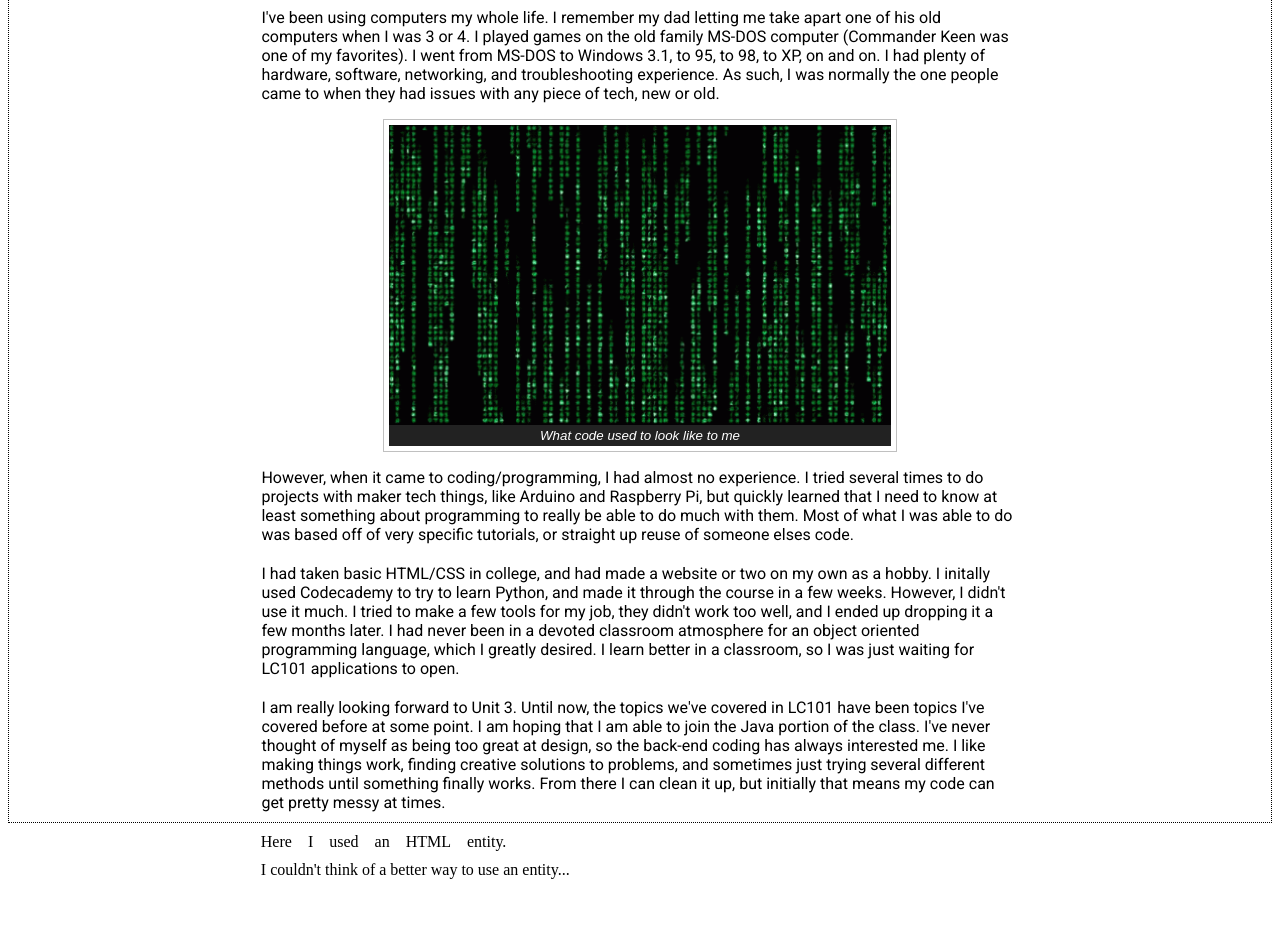
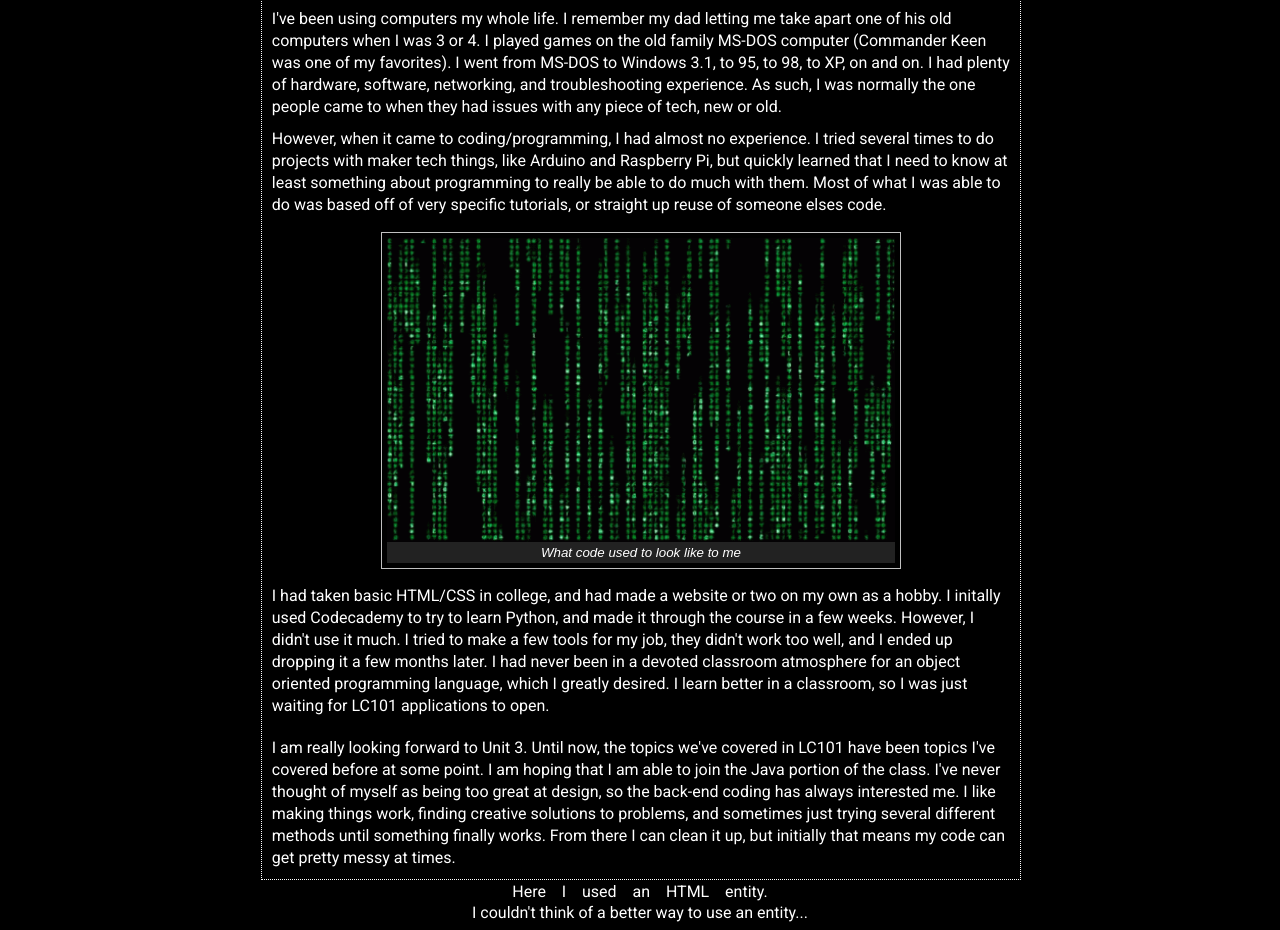
Before and after one commit to bdaubry/html-me-something, a plain HTML site: page index.html in a window 1280 px wide. Shown: the part 99-1029 px from the top of the page. Before the commit the page ends 988 px from the top, so only its background shows below. Drawn offline with Linux system fonts and the light colour scheme.

Commit message:
final version

```diff
--- a/index.html
+++ b/index.html
@@ -18,19 +18,18 @@
                 I had plenty of hardware, software, networking, and troubleshooting experience. As such, I was
                 normally the one people came to when they had issues with any piece of tech, new or old.
             </p>
+            <p class="bodyp" id="p2">
+                However, when it came to coding/programming, I had almost no experience. I tried several times to
+                do projects with maker tech things, like Arduino and Raspberry Pi, but quickly learned that
+                I need to know at least something about programming to really be able to do much with them. Most of what I
+                was able to do was based off of very specific tutorials, or straight up reuse of someone elses code.
+            </p>
             <div class="content" id="picture">
                 <figure>
                     <img src="images/tenor.gif" alt="How code appeared to me initially" id="matrix">
                     <figcaption>What code used to look like to me</figcaption>
                 </figure>
             </div>
-            <p class="bodyp" id="p2">
-                However, when it came to coding/programming, I had almost no experience. I tried several times to
-                do projects with maker tech things, like Arduino and Raspberry Pi, but quickly learned that
-                I need to know at least something about programming to really be able to do much with them. Most of what I
-                was able to do was based off of very specific tutorials, or straight up reuse of someone elses code.
-            </p>
-            <img src="" alt="">
             <p class="bodyp" id="p3">
                 I had taken basic HTML/CSS in college, and had made a website or two on my own as a hobby. I initally used
                 Codecademy to try to learn Python, and made it through the course in a few weeks. However, I
@@ -50,8 +49,8 @@
             </p>
         </article>
         <footer id="footer">
-            <p>Here&nbsp;&nbsp;&nbsp;&nbsp;I&nbsp;&nbsp;&nbsp;&nbsp;used&nbsp;&nbsp;&nbsp;&nbsp;an&nbsp;&nbsp;&nbsp;&nbsp;HTML&nbsp;&nbsp;&nbsp;&nbsp;entity.</p>
-            <p>I couldn't think of a better way to use an entity...</p>
+            <p class="footerp">Here&nbsp;&nbsp;&nbsp;&nbsp;I&nbsp;&nbsp;&nbsp;&nbsp;used&nbsp;&nbsp;&nbsp;&nbsp;an&nbsp;&nbsp;&nbsp;&nbsp;HTML&nbsp;&nbsp;&nbsp;&nbsp;entity.</p>
+            <p class="footerp">I couldn't think of a better way to use an entity...</p>
         </footer>
     </body>
 </html>
--- a/style.css
+++ b/style.css
@@ -1,3 +1,9 @@
+body {
+    background-color: black;
+    color: white;
+    font-family: 'Roboto';
+}
+
 header {
     text-align: center;
 }
@@ -5,13 +11,17 @@ header {
 h1, h2, h3 {
     margin-top: 0;
     margin-bottom: 0;
-    font-family: 'Roboto';
     font-weight: 700;
 }
 
-p {
-    padding: 0 20%;
-    margin: 10 0;
+p.bodyp {
+    margin: 10 10;
+    line-height: 22px;
+}
+
+p.footerp {
+    padding: 0;
+    margin: 2 0;
 }
 
 .bodyp{
@@ -39,10 +49,19 @@ figcaption {
     display: block;
     margin-left: auto;
     margin-right: auto;
-    width: 47%;
+    width: 600px;
 }
 
 article {
     border: 1px dotted;
+    width: 60%;
+    box-align: center;
+    margin: 0 20%;
+}
 
+footer {
+    display: block;
+    box-align: center;
+    margin: 0 30%;
+    text-align: center;
 }
```
